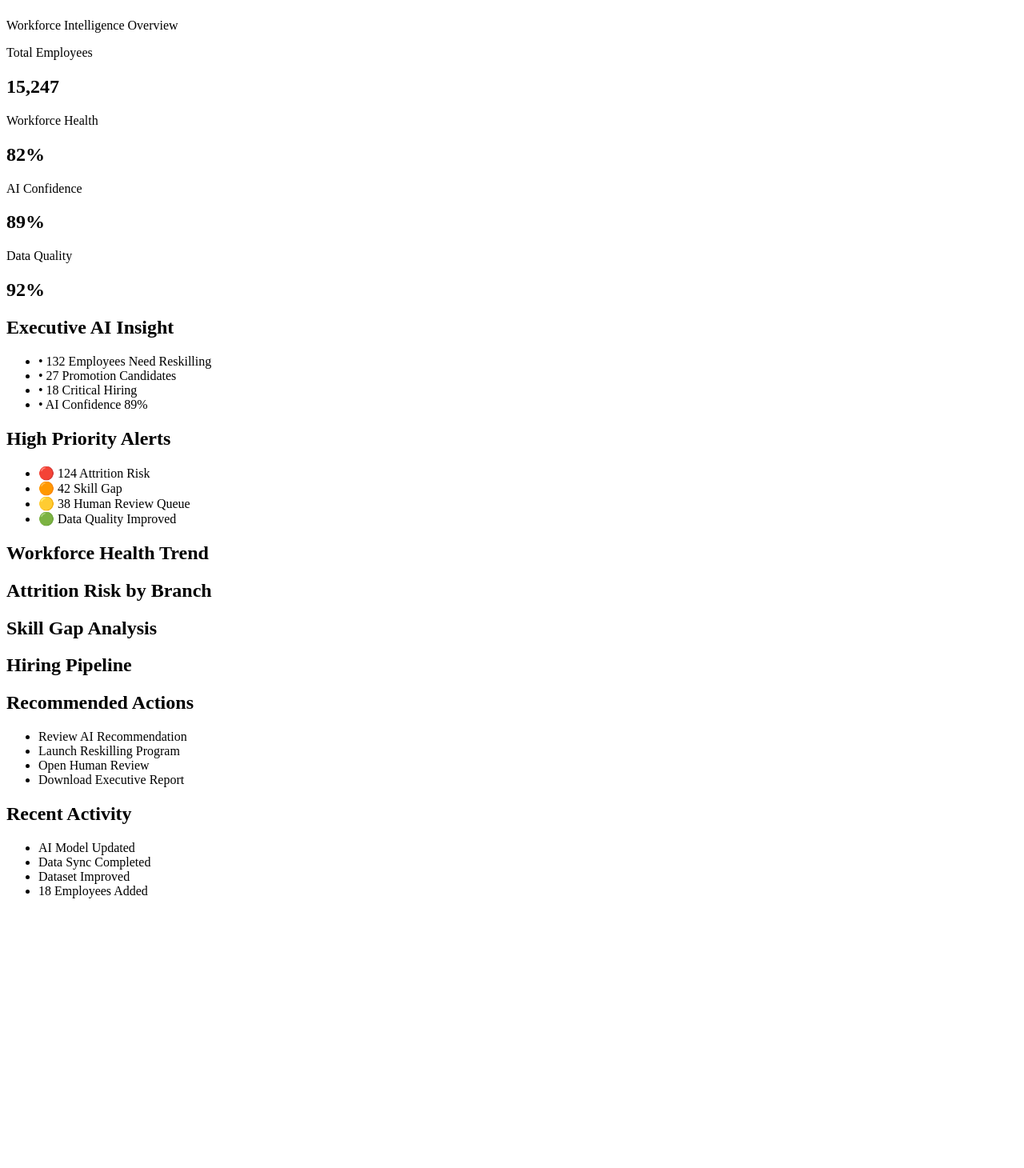
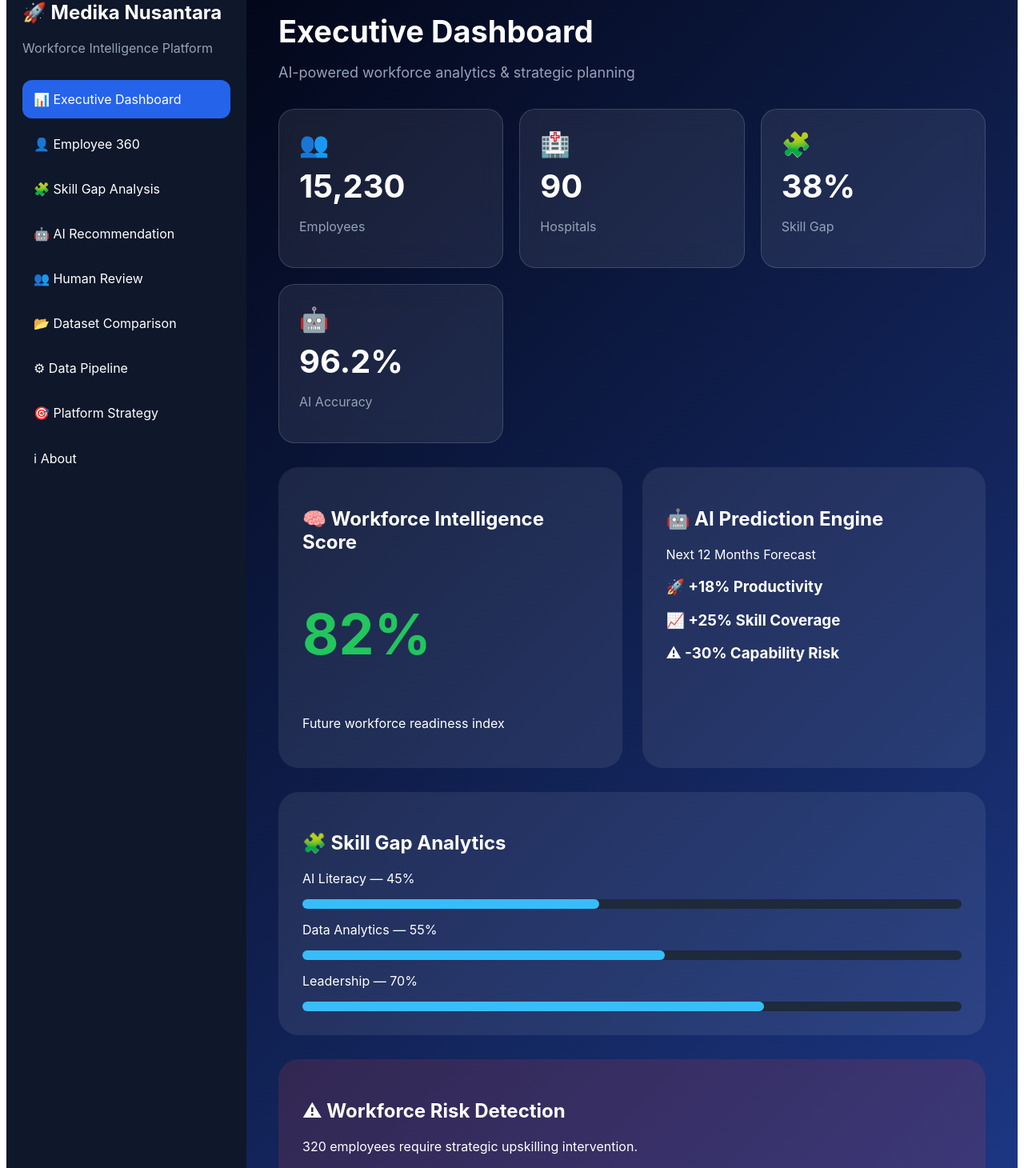
Before and after one commit to alma-98/workforce-intelligence-platform, a React (Vite) app: page /dashboard in a window 1280 px wide. Shown: the part 57-1517 px from the top of the page at 80% size. Before the commit the page ends 1196 px from the top, so only its background shows below. Built offline with nearby package versions, Linux system fonts and the light colour scheme.

Commit message:
Rebuild complete futuristic executive dashboard

```diff
--- a/src/pages/Dashboard/Dashboard.tsx
+++ b/src/pages/Dashboard/Dashboard.tsx
@@ -1,130 +1,361 @@
+import { Link } from "react-router-dom";
 
 export default function Dashboard() {
+  const menu = [
+    "📊 Executive Dashboard",
+    "👤 Employee 360",
+    "🧩 Skill Gap Analysis",
+    "🤖 AI Recommendation",
+    "👥 Human Review",
+    "📂 Dataset Comparison",
+    "⚙ Data Pipeline",
+    "🎯 Platform Strategy",
+    "ℹ About",
+  ];
+
+  const metrics = [
+    {
+      value: "15,230",
+      label: "Employees",
+      icon: "👥",
+    },
+    {
+      value: "90",
+      label: "Hospitals",
+      icon: "🏥",
+    },
+    {
+      value: "38%",
+      label: "Skill Gap",
+      icon: "🧩",
+    },
+    {
+      value: "96.2%",
+      label: "AI Accuracy",
+      icon: "🤖",
+    },
+  ];
+
+  const skills = [
+    ["AI Literacy", "45%"],
+    ["Data Analytics", "55%"],
+    ["Leadership", "70%"],
+  ];
+
   return (
-    <main className="p-6 bg-slate-50 min-h-screen">
+    <div
+      style={{
+        display: "flex",
+        minHeight: "100vh",
+        background: "#020617",
+        color: "#ffffff",
+        fontFamily: "Inter, Arial, sans-serif",
+      }}
+    >
 
-      <div className="mb-8">
-        <h1 className="text-4xl font-bold">
+      {/* SIDEBAR */}
+      <aside
+        style={{
+          width: "260px",
+          background: "#0f172a",
+          padding: "30px 20px",
+        }}
+      >
+        <Link
+          to="/"
+          style={{
+            color: "#ffffff",
+            textDecoration: "none",
+          }}
+        >
+          <h2>
+            🚀 Medika Nusantara
+          </h2>
+        </Link>
+
+        <p
+          style={{
+            color: "#94a3b8",
+            marginBottom: "30px",
+          }}
+        >
+          Workforce Intelligence Platform
+        </p>
+
+        {menu.map((item, index) => (
+          <div
+            key={item}
+            style={{
+              padding: "14px",
+              marginBottom: "8px",
+              borderRadius: "12px",
+              background:
+                index === 0
+                  ? "#2563eb"
+                  : "transparent",
+              cursor: "pointer",
+            }}
+          >
+            {item}
+          </div>
+        ))}
+
+      </aside>
+
+
+      {/* MAIN DASHBOARD */}
+      <main
+        style={{
+          flex: 1,
+          padding: "40px",
+          background:
+            "linear-gradient(135deg,#020617,#1e3a8a)",
+        }}
+      >
+
+        <h1
+          style={{
+            fontSize: "38px",
+            marginBottom: "10px",
+          }}
+        >
           Executive Dashboard
         </h1>
-        <p className="text-slate-500 mt-2">
-          Workforce Intelligence Overview
+
+        <p
+          style={{
+            color:"#94a3b8",
+            fontSize:"18px",
+          }}
+        >
+          AI-powered workforce analytics & strategic planning
         </p>
+
+
+        {/* KPI */}
+        <div
+          style={{
+            display:"grid",
+            gridTemplateColumns:
+              "repeat(auto-fit,minmax(220px,1fr))",
+            gap:"20px",
+            marginTop:"35px",
+          }}
+        >
+
+        {metrics.map((item)=>(
+
+          <div
+            key={item.label}
+            style={{
+              background:"rgba(255,255,255,.08)",
+              border:
+                "1px solid rgba(255,255,255,.15)",
+              padding:"25px",
+              borderRadius:"20px",
+              backdropFilter:"blur(15px)",
+            }}
+          >
+
+            <div style={{fontSize:"30px"}}>
+              {item.icon}
             </div>
 
-      <section className="grid grid-cols-1 md:grid-cols-2 xl:grid-cols-4 gap-6 mb-8">
+            <h2
+              style={{
+                fontSize:"40px",
+                margin:"10px 0",
+              }}
+            >
+              {item.value}
+            </h2>
 
-        <div className="rounded-xl bg-white p-6 shadow">
-          <p>Total Employees</p>
-          <h2 className="text-3xl font-bold mt-2">15,247</h2>
+            <p style={{color:"#94a3b8"}}>
+              {item.label}
+            </p>
+
           </div>
 
-        <div className="rounded-xl bg-white p-6 shadow">
-          <p>Workforce Health</p>
-          <h2 className="text-3xl font-bold mt-2">82%</h2>
+        ))}
+
         </div>
 
-        <div className="rounded-xl bg-white p-6 shadow">
-          <p>AI Confidence</p>
-          <h2 className="text-3xl font-bold mt-2">89%</h2>
-        </div>
 
-        <div className="rounded-xl bg-white p-6 shadow">
-          <p>Data Quality</p>
-          <h2 className="text-3xl font-bold mt-2">92%</h2>
-        </div>
+        {/* AI SECTION */}
+
+        <div
+          style={{
+            display:"grid",
+            gridTemplateColumns:
+              "repeat(auto-fit,minmax(350px,1fr))",
+            gap:"25px",
+            marginTop:"30px",
+          }}
+        >
+
+          <section
+            style={{
+              background:"rgba(255,255,255,.08)",
+              padding:"30px",
+              borderRadius:"25px",
+            }}
+          >
+
+            <h2>
+              🧠 Workforce Intelligence Score
+            </h2>
+
+            <h1
+              style={{
+                fontSize:"70px",
+                color:"#22c55e",
+              }}
+            >
+              82%
+            </h1>
+
+            <p>
+              Future workforce readiness index
+            </p>
 
           </section>
 
-      <section className="grid xl:grid-cols-2 gap-6 mb-8">
 
-        <div className="bg-white rounded-xl shadow p-6">
-          <h2 className="text-xl font-semibold mb-4">
-            Executive AI Insight
+          <section
+            style={{
+              background:"rgba(255,255,255,.08)",
+              padding:"30px",
+              borderRadius:"25px",
+            }}
+          >
+
+            <h2>
+              🤖 AI Prediction Engine
             </h2>
 
-          <ul className="space-y-3">
-            <li>• 132 Employees Need Reskilling</li>
-            <li>• 27 Promotion Candidates</li>
-            <li>• 18 Critical Hiring</li>
-            <li>• AI Confidence 89%</li>
-          </ul>
+            <p>
+              Next 12 Months Forecast
+            </p>
+
+            <h3>
+              🚀 +18% Productivity
+            </h3>
+
+            <h3>
+              📈 +25% Skill Coverage
+            </h3>
+
+            <h3>
+              ⚠ -30% Capability Risk
+            </h3>
+
+          </section>
 
         </div>
 
-        <div className="bg-white rounded-xl shadow p-6">
-          <h2 className="text-xl font-semibold mb-4">
-            High Priority Alerts
+
+        {/* SKILL GAP */}
+
+        <section
+          style={{
+            marginTop:"30px",
+            background:"rgba(255,255,255,.08)",
+            padding:"30px",
+            borderRadius:"25px",
+          }}
+        >
+
+          <h2>
+            🧩 Skill Gap Analytics
           </h2>
 
-          <ul className="space-y-3">
-            <li>🔴 124 Attrition Risk</li>
-            <li>🟠 42 Skill Gap</li>
-            <li>🟡 38 Human Review Queue</li>
-            <li>🟢 Data Quality Improved</li>
-          </ul>
+
+          {skills.map(skill=>(
+
+            <div key={skill[0]}>
+
+              <p>
+                {skill[0]} — {skill[1]}
+              </p>
+
+              <div
+                style={{
+                  height:"12px",
+                  background:"#1e293b",
+                  borderRadius:"20px",
+                }}
+              >
+
+                <div
+                  style={{
+                    width:skill[1],
+                    height:"12px",
+                    background:"#38bdf8",
+                    borderRadius:"20px",
+                  }}
+                />
 
               </div>
 
-      </section>
-
-      <section className="grid xl:grid-cols-2 gap-6 mb-8">
-
-        <div className="bg-white rounded-xl shadow h-72 p-6">
-          <h2 className="font-semibold">
-            Workforce Health Trend
-          </h2>
             </div>
 
-        <div className="bg-white rounded-xl shadow h-72 p-6">
-          <h2 className="font-semibold">
-            Attrition Risk by Branch
-          </h2>
-        </div>
-
-        <div className="bg-white rounded-xl shadow h-72 p-6">
-          <h2 className="font-semibold">
-            Skill Gap Analysis
-          </h2>
-        </div>
-
-        <div className="bg-white rounded-xl shadow h-72 p-6">
-          <h2 className="font-semibold">
-            Hiring Pipeline
-          </h2>
-        </div>
+          ))}
 
         </section>
 
-      <section className="bg-white rounded-xl shadow p-6 mb-8">
-        <h2 className="text-xl font-semibold mb-4">
-          Recommended Actions
+
+        <section
+          style={{
+            marginTop:"30px",
+            background:"rgba(239,68,68,.15)",
+            padding:"30px",
+            borderRadius:"25px",
+          }}
+        >
+
+          <h2>
+            ⚠ Workforce Risk Detection
           </h2>
 
-        <ul className="space-y-2">
-          <li>Review AI Recommendation</li>
-          <li>Launch Reskilling Program</li>
-          <li>Open Human Review</li>
-          <li>Download Executive Report</li>
-        </ul>
+          <p>
+            320 employees require strategic upskilling intervention.
+          </p>
+
+          <strong>
+            Recommendation:
+            AI & Data Academy Program
+          </strong>
 
         </section>
 
-      <section className="bg-white rounded-xl shadow p-6">
 
-        <h2 className="text-xl font-semibold mb-4">
-          Recent Activity
-        </h2>
+        <footer
+          style={{
+            marginTop:"60px",
+            textAlign:"center",
+            color:"#94a3b8",
+          }}
+        >
+          Powered by{" "}
 
-        <ul className="space-y-2">
-          <li>AI Model Updated</li>
-          <li>Data Sync Completed</li>
-          <li>Dataset Improved</li>
-          <li>18 Employees Added</li>
-        </ul>
+          <a
+            href="https://investment-tech-indonesia.web.app/"
+            target="_blank"
+            rel="noopener noreferrer"
+            style={{
+              color:"#38bdf8",
+              fontWeight:700,
+              textDecoration:"none",
+            }}
+          >
+            Investment Technology Indonesia
+          </a>
 
-      </section>
+        </footer>
+
 
       </main>
+
+    </div>
   );
 }
```
Lines whose indentation alone changed are shown as unchanged.
